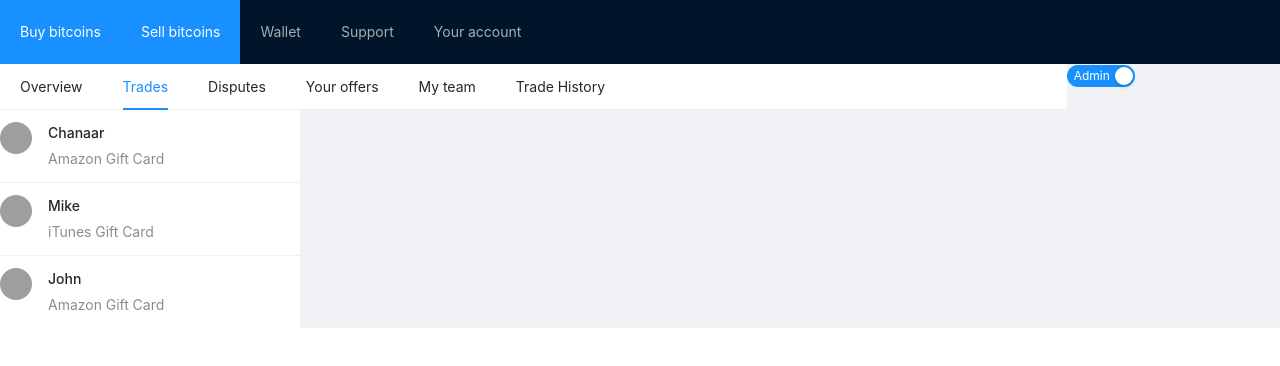
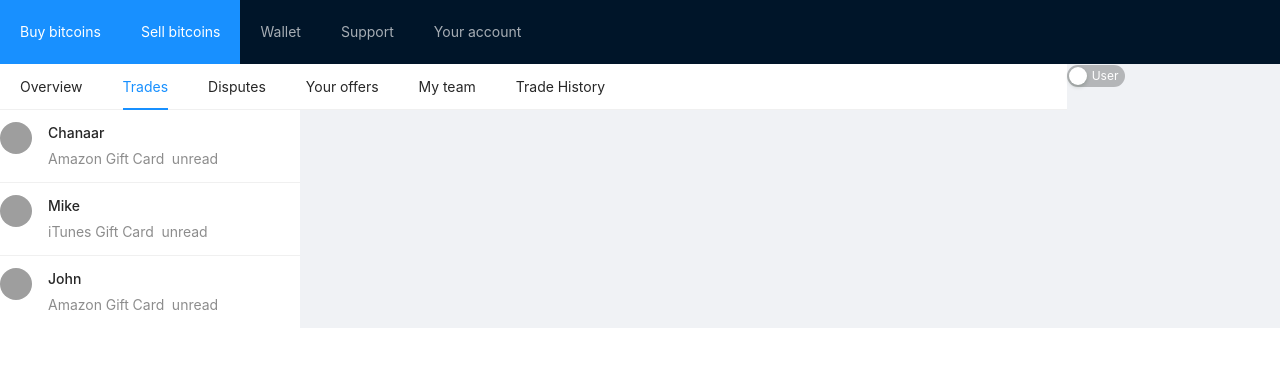
Before and after one commit to peeppirnpuu/p-test-assignment, a React (Create React App) app: page / in a window 1280 px wide. Shown: the top 366 px of the page. Built offline with nearby package versions, Linux system fonts and the light colour scheme; grey boxes are pictures that could not be loaded.

Commit message:
Implement markMessagesRead action

```diff
--- a/src/components/Layout/RoleSwitcher.tsx
+++ b/src/components/Layout/RoleSwitcher.tsx
@@ -10,6 +10,8 @@ interface Props {
 }
 
 const RoleSwitcher: React.SFC<Props> = (props) => {
+  const { session } = props
+
   const checkedValue: string = 'Admin';
   const unCheckedValue: string = 'User';
 
@@ -17,7 +19,7 @@ const RoleSwitcher: React.SFC<Props> = (props) => {
     <Switch
       checkedChildren={checkedValue}
       unCheckedChildren={unCheckedValue}
-      defaultChecked
+      defaultChecked={session.role === checkedValue.toLowerCase()}
       onChange={(checked: boolean) => props.changeRole(checked ? checkedValue.toLowerCase() : unCheckedValue.toLowerCase())}
     />
   );
--- a/src/components/Trade/TradeChat.tsx
+++ b/src/components/Trade/TradeChat.tsx
@@ -1,18 +1,45 @@
 import React from 'react';
 import { Comment, Input, List } from 'antd';
 import classnames from 'classnames';
+import _ from 'lodash';
 
 import { ChatItemType } from '../../store/trades/types';
 
 const { Search } = Input;
 
-interface Props {
-  chatItems: ChatItemType[];
+interface PropTypes {
+  messages: ChatItemType[];
+  readMessages: any[];
   postChatMessage: Function;
+  markMessagesRead: Function;
 }
 
-const TradeChat: React.SFC<Props> = (props) => {
-  const { chatItems } = props;
+interface StateTypes {
+}
+
+class TradeChat extends React.PureComponent<PropTypes, StateTypes> {
+  constructor(props: any) {
+    super(props)
+
+    this.state = {}
+  }
+
+  componentDidMount() {
+    const { messages } = this.props;
+
+    const unreadMessages = messages.map(message => message.id);
+    if (unreadMessages) this.props.markMessagesRead(unreadMessages);
+  }
+
+  componentDidUpdate() {
+    const { messages, readMessages } = this.props;
+
+    const unreadMessages = _.difference(messages.map(message => message.id), readMessages);
+    if (unreadMessages) this.props.markMessagesRead(unreadMessages);
+  }
+
+  render() {
+    const { messages } = this.props;
 
     const className = (isAdmin: boolean) => classnames({
       'ant-comment--reverse': isAdmin
@@ -22,9 +49,9 @@ const TradeChat: React.SFC<Props> = (props) => {
       <React.Fragment>
         <List
           className="comment-list"
-        header={`${chatItems.length} replies`}
+          header={`${messages.length} replies`}
           itemLayout="horizontal"
-        dataSource={chatItems}
+          dataSource={messages}
           renderItem={item => (
             <li>
               <Comment
@@ -39,10 +66,11 @@ const TradeChat: React.SFC<Props> = (props) => {
           )}
         />
 
-      <Search placeholder="Type your message..." onSearch={value => props.postChatMessage(value)} enterButton="Send" />
+        <Search placeholder="Type your message..." onSearch={value => this.props.postChatMessage(value)} enterButton="Send" />
         {/* // Use design system's Search component, as inline enter button is not included with Input component */}
       </React.Fragment>
     );
   }
+}
 
 export default TradeChat;
--- a/src/components/Trade/TradeContent.tsx
+++ b/src/components/Trade/TradeContent.tsx
@@ -6,6 +6,8 @@ import TradeChat from './TradeChat';
 
 interface Props {
   trade: TradeType;
+  readMessages: any[];
+  markMessagesRead: Function;
   postChatMessage: Function;
   deleteTrade: Function;
 }
@@ -32,7 +34,11 @@ const TradeContent: React.SFC<Props> = (props) => {
         <span onClick={() => props.deleteTrade()}>X</span>
         {paymentMethod}
 
-        <TradeChat chatItems={chat.items} postChatMessage={props.postChatMessage} />
+        <TradeChat
+          messages={chat.items}
+          readMessages={props.readMessages}
+          markMessagesRead={props.markMessagesRead}
+          postChatMessage={props.postChatMessage} />
       </Layout.Content>
     </Layout>
   );
--- a/src/components/Trade/TradeList.tsx
+++ b/src/components/Trade/TradeList.tsx
@@ -1,6 +1,7 @@
 import React from 'react';
 import { withRouter } from 'react-router-dom';
 import { Layout, List, Avatar } from 'antd';
+import _ from 'lodash';
 
 import { TradeType } from '../../store/trades/types';
 
@@ -10,25 +11,40 @@ interface Props {
   history: any,
   tradeItems: TradeType[];
   selectedTradeId: string | void;
+  readMessages: any[];
 }
 
 const TradeItems: React.SFC<Props> = (props) => {
+  const { tradeItems, readMessages } = props
+
   return (
     <Layout.Sider width={300} className="site-layout-background ant-layout-sider-light">
       <List
         itemLayout="horizontal"
-        dataSource={props.tradeItems}
-        renderItem={item => (
+        dataSource={tradeItems}
+        renderItem={item => {
+          const { items } = item.chat
+
+          const unreadMessages = _.difference(items.map(message => message.id), readMessages);
+
+          return (
             <List.Item onClick={() => {
               props.history.push(`/trade/${item.id}`)
             }}>
               <List.Item.Meta
                 avatar={<Avatar src="https://zos.alipayobjects.com/rmsportal/ODTLcjxAfvqbxHnVXCYX.png" />}
                 title={<a href="https://ant.design">{item.buyerUsername}</a>}
-              description={<span>{item.paymentMethod} {props.selectedTradeId === item.id && ('active')}</span>}
+                description={
+                  <span>
+                    {item.paymentMethod} &nbsp;
+                    {unreadMessages.length > 0 && ('unread')} &nbsp;
+                    {props.selectedTradeId === item.id && ('active')}
+                  </span>
+                }
               />
             </List.Item>
-        )}
+          )
+        }}
       />
     </Layout.Sider>
   );
--- a/src/containers/Trades.tsx
+++ b/src/containers/Trades.tsx
@@ -16,61 +16,41 @@ import TradeContent from '../components/Trade/TradeContent';
 import TradeInfo from '../components/Trade/TradeInfo';
 import TradeList from '../components/Trade/TradeList';
 
-interface PropTypes {
+interface Props {
   match: any,
   location: any,
   history: any,
   trades: TradeState;
+  markMessagesRead: Function;
   postChatMessage: Function;
   deleteTrade: Function;
   session: SessionState;
   changeRole: Function;
 }
 
-interface StateTypes {
-  selectedTradeId: string | void;
-}
-
-class Trades extends React.PureComponent<PropTypes, StateTypes> {
-  constructor(props: any) {
-    super(props)
-
-    this.state = {
-      selectedTradeId: undefined
-    }
-  }
-
-  componentDidMount() {
-    const { tradeId } = this.props.match.params
-
-    if (tradeId) this.setState({selectedTradeId: tradeId})
-  }
-
-  componentDidUpdate() {
-    const { tradeId } = this.props.match.params
-
-    if (tradeId) this.setState({selectedTradeId: tradeId})
-  }
-
-  render() {
-    const { trades, session } = this.props
-    const { selectedTradeId } = this.state
+const Trades: React.SFC<Props> = (props) => {
+  const { match, trades, session } = props
+  const { tradeId } = match.params
   const { items } = trades
-    const selectedTrade = typeof selectedTradeId == 'string' && _.find(items, {id: selectedTradeId})
+  const selectedTrade = typeof tradeId == 'string' && _.find(items, {id: tradeId})
+  const readMessages = session.role === 'admin' ? session.seenMessagesByRole.admin : session.seenMessagesByRole.user
 
   return (
     <Layout>
       {items.length > 0 && (
         <TradeList
           tradeItems={items}
-            selectedTradeId={selectedTradeId} />
+          selectedTradeId={tradeId}
+          readMessages={readMessages} />
       )}
 
       {selectedTrade && (
         <TradeContent
           trade={selectedTrade}
-            postChatMessage={(message: string) => this.props.postChatMessage(selectedTradeId, message)}
-            deleteTrade={() => this.props.deleteTrade(selectedTradeId)} />
+          readMessages={readMessages}
+          markMessagesRead={props.markMessagesRead}
+          postChatMessage={(message: string) => props.postChatMessage(tradeId, message)}
+          deleteTrade={() => props.deleteTrade(tradeId)} />
       )}
 
       {selectedTrade && (
@@ -80,7 +60,6 @@ class Trades extends React.PureComponent<PropTypes, StateTypes> {
       )}
     </Layout>
   );
-  }
 }
 
 const mapStateToProps = (state: RootState) => {
--- a/src/store/session/actions.ts
+++ b/src/store/session/actions.ts
@@ -1,4 +1,10 @@
-import { RoleType, UPDATE_SESSION, SessionActionTypes } from './types'
+import {
+  RoleType,
+  SeenMessagesType,
+  UPDATE_SESSION,
+  UPDATE_SESSION_SEEN_MESSAGES,
+  SessionActionTypes
+} from './types'
 
 export function changeRole(role: RoleType): SessionActionTypes {
   return {
@@ -8,3 +14,10 @@ export function changeRole(role: RoleType): SessionActionTypes {
     }
   }
 }
+
+export function markMessagesRead(messages: SeenMessagesType): SessionActionTypes {
+  return {
+    type: UPDATE_SESSION_SEEN_MESSAGES,
+    payload: messages
+  }
+}
--- a/src/store/session/reducers.ts
+++ b/src/store/session/reducers.ts
@@ -1,13 +1,20 @@
+import update from 'immutability-helper';
+
 import {
   SessionState,
   UPDATE_SESSION,
+  UPDATE_SESSION_SEEN_MESSAGES,
   SessionActionTypes
 } from './types';
 
 const initialState: SessionState = {
   loggedIn: false,
   userName: '',
-  role: 'user'
+  role: 'user',
+  seenMessagesByRole: {
+    admin: [],
+    user: []
+  }
 }
 
 export function sessionReducer(
@@ -21,6 +28,15 @@ export function sessionReducer(
         ...action.payload
       }
     }
+    case UPDATE_SESSION_SEEN_MESSAGES: {
+      return update(state, {
+        seenMessagesByRole: {
+          [state.role]: {
+            $push: action.payload
+          }
+        }
+      });
+    }
     default:
       return state
   }
--- a/src/store/session/types.ts
+++ b/src/store/session/types.ts
@@ -1,18 +1,32 @@
 export type RoleType = string;
+
+export type SeenMessagesType = any[];
+
+export interface SeenMessagesByRoleType {
+  admin: SeenMessagesType;
+  user: SeenMessagesType;
+}
 
 export interface SessionState {
   loggedIn: boolean;
   userName: string;
   role: RoleType;
+  seenMessagesByRole: SeenMessagesByRoleType;
 }
 
 export const UPDATE_SESSION = 'UPDATE_SESSION'
+export const UPDATE_SESSION_SEEN_MESSAGES = 'UPDATE_SESSION_SEEN_MESSAGES'
 
 interface UpdateSessionAction {
-  type: typeof UPDATE_SESSION
+  type: typeof UPDATE_SESSION;
   payload: {
-    role: RoleType;
-  }
+    role: RoleType
+  };
 }
 
-export type SessionActionTypes = UpdateSessionAction
+interface UpdateSessionSeenMessagesAction {
+  type: typeof UPDATE_SESSION_SEEN_MESSAGES;
+  payload: SeenMessagesType;
+}
+
+export type SessionActionTypes = UpdateSessionAction | UpdateSessionSeenMessagesAction
--- a/src/store/trades/actions.ts
+++ b/src/store/trades/actions.ts
@@ -9,6 +9,7 @@ export function postChatMessage(index: number, message: string): TradeActionType
     type: CREATE_CHAT_ITEM,
     tradeIndex: index,
     payload: {
+      id: 'VSKYSLV2',
       author: 'user',
       avatar: 'https://zos.alipayobjects.com/rmsportal/ODTLcjxAfvqbxHnVXCYX.png',
       content: message,
```
Also changed, not shown: src/containers/Session.tsx (+7 -2 lines), src/store/trades/reducers.ts (+6 -3 lines), src/store/trades/types.ts (+5 -5 lines). Lines whose indentation alone changed are shown as unchanged.
